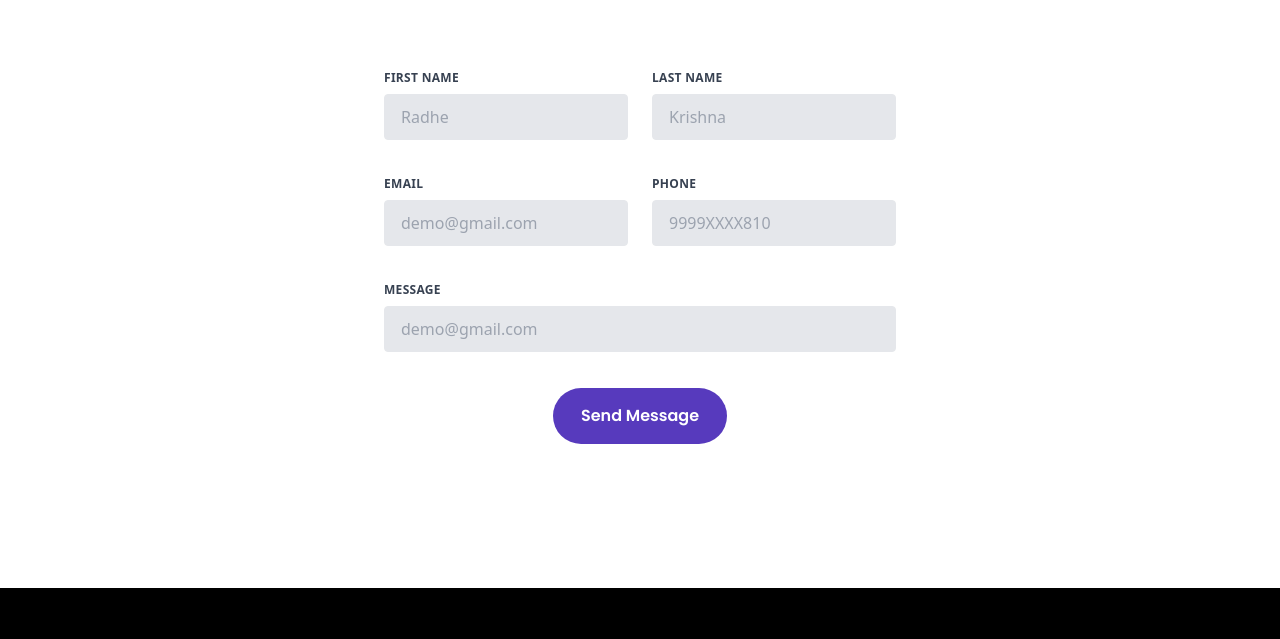
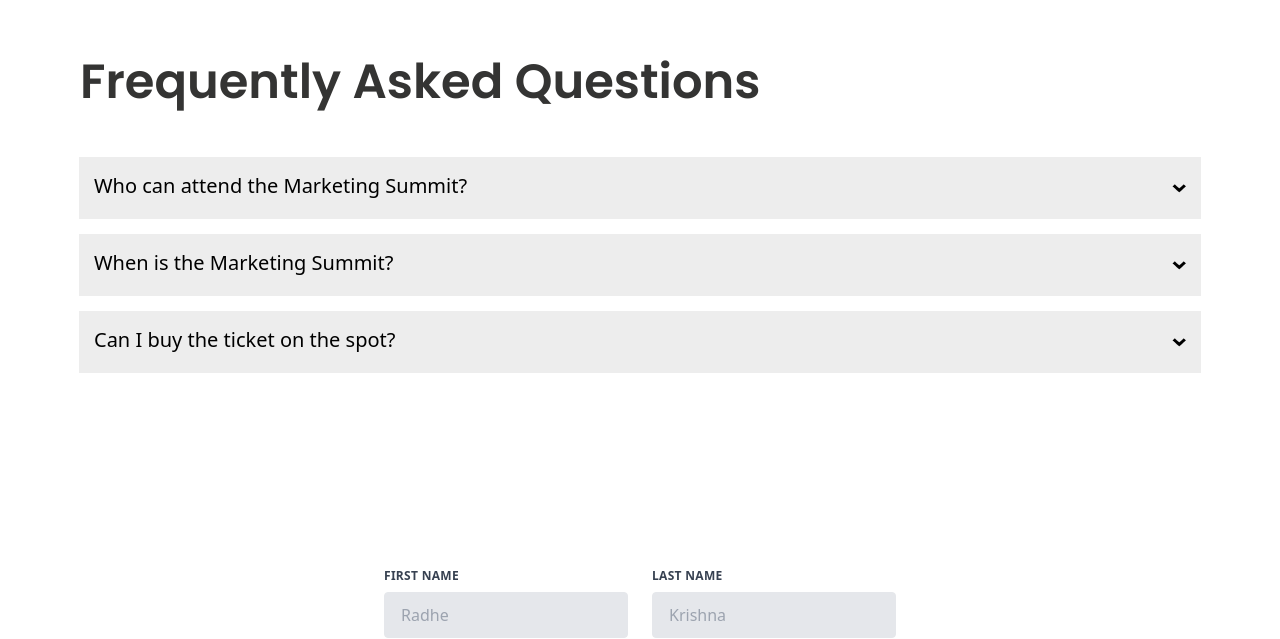
Before and after one commit to emb6/phc, a Next.js app: page / in a window 1280 px wide. Shown: the part 1323-1962 px from the top of the page. Built offline with nearby package versions, Linux system fonts and the light colour scheme.

Commit message:
added faq

```diff
--- a/app/globals.css
+++ b/app/globals.css
@@ -25,3 +25,71 @@ body {
     )
     rgb(var(--background-start-rgb));
 }
+
+@layer components {
+  .slick-image-center .slick-track {
+    @apply !flex;
+  }
+
+  .slick-image-center .slick-slide {
+    height: inherit !important;
+  }
+
+  .slick-image-center .slick-slide > div {
+    @apply flex h-full;
+  }
+
+  a.addeventatc {
+    @apply !shadow-none !block !p-0 !border-none !rounded-none !mr-2 !rounded-br-lg !bg-[#EAEAEA] !z-10;
+  }
+
+  /* Faq */
+  .faqs {
+    width: 100%;
+    margin: 0 auto;
+    padding: 15px;
+  }
+  .faq {
+    margin: 15px;
+    padding: 15px;
+    background: #ededed;
+  }
+  .faqs .faq .faq-question {
+    position: relative;
+    font-size: 20px;
+    padding-right: 80px;
+    transition: all 0.4s ease;
+  }
+  .faqs .faq .faq-question::after {
+    @apply inset-y-0 absolute right-0;
+    content: var(--bg-image);
+    transition: all 0.2s ease;
+  }
+
+  .faqs .faq .faq-answer {
+    opacity: 0;
+    max-height: 0;
+    overflow: hidden;
+    transition: all 0.2s ease;
+  }
+
+  .faqs .faq.open .faq-question {
+    margin-bottom: 15px;
+  }
+
+  .faqs .faq.open .faq-question::after {
+    @apply origin-center rotate-180;
+    content: var(--bg-image);
+  }
+
+  .faqs .faq.open .faq-answer {
+    max-height: 1000px;
+    opacity: 1;
+  }
+}
+
+.react-tabs__tab--selected {
+  border-color: white !important;
+  border-radius: 5px 5px 0 0 !important;
+  border-bottom: 5px solid #10a64a !important;
+}
--- a/app/page.js
+++ b/app/page.js
@@ -5,6 +5,8 @@ import Footer from "@/components/Footer";
 import Hero from "@/components/Hero/Hero";
 import Form from "@/components/Form";
 import Perks from "@/components/Perks";
+import Faq from "@/components/Faq";
+import { faq } from "../constant/faq.constant";
 
 const inter = Inter({ subsets: ["latin"] });
 
@@ -14,6 +16,7 @@ export default function Home() {
       <Header />
       <Hero />
       <Perks />
+      <Faq data={faq} />
       <Form />
       <Footer />
     </>
--- /dev/null
+++ b/components/Faq/Faq.jsx
@@ -0,0 +1,22 @@
+"use client";
+import React, { useEffect } from "react";
+
+const FAQ = ({ faq, index, toggleFAQ }) => {
+  useEffect(() => {
+    const declaration = document.documentElement.style;
+    declaration.setProperty("--bg-image", `url("/down_arrow.png")`);
+  }, []);
+
+  return (
+    <div
+      className={"faq " + (faq.open ? "open" : "")}
+      key={index}
+      onClick={() => toggleFAQ(index)}
+    >
+      <div className={`faq-question text-xl`}>{faq.question}</div>
+      <div className="faq-answer pt-1">{faq.answer}</div>
+    </div>
+  );
+};
+
+export default FAQ;
--- /dev/null
+++ b/components/Faq/index.js
@@ -0,0 +1,49 @@
+"use client";
+import React, { useState } from "react";
+import FAQ from "./Faq";
+import { Poppins } from "next/font/google";
+
+const poppins = Poppins({
+  subsets: ["latin"],
+  weight: ["100", "300", "400", "500", "600"],
+});
+
+export default function Faq({ data }) {
+  const [faqs, setFaqs] = useState(data);
+
+  const toggleFAQ = (index) => {
+    setFaqs(
+      faqs.map((faq, i) => {
+        if (i === index) {
+          faq.open = !faq.open;
+        } else {
+          faq.open = false;
+        }
+        return faq;
+      })
+    );
+  };
+
+  return (
+    <>
+      <section className="pb-5 lg:py-20 bg-white">
+        <div className="max-w-6xl mx-auto">
+          <div className="px-4 lg:py-2">
+            <h3
+              className={` ${poppins.className} font-semibold text-3xl lg:text-5xl  text-primary-gray mb-5 lg:mb-7`}
+            >
+              Frequently Asked Questions
+            </h3>
+          </div>
+        </div>
+        <div className="max-w-6xl mx-auto ">
+          <div className="faqs p-0">
+            {faqs?.map((faq, index) => (
+              <FAQ faq={faq} index={index} key={index} toggleFAQ={toggleFAQ} />
+            ))}
+          </div>
+        </div>
+      </section>
+    </>
+  );
+}
--- a/components/Form/Form.jsx
+++ b/components/Form/Form.jsx
@@ -149,6 +149,12 @@ export default function Form() {
                   />
                 </div>
               </div>
+              <div class="flex flex-wrap text-start -mx-3 mb-6 px-5">
+                <label class="md:w-2/3 block text-gray-500 font-bold">
+                  <input class="mr-2 leading-tight" type="checkbox" checked />
+                  <span class="text-sm">Send me your newsletter!</span>
+                </label>
+              </div>
               <div class="flex flex-wrap text-center -mx-3 mb-6 ">
                 <div class="w-full px-3">
                   <button
--- /dev/null
+++ b/constant/faq.constant.js
@@ -0,0 +1,17 @@
+export const faq = [
+  {
+    question: "Who can attend the Marketing Summit?",
+    answer:
+      "Marketing professionals, business founders, CXOs, and anyone interested in understand and building marketing can register for the summit. ",
+  },
+  {
+    question: "When is the Marketing Summit?",
+    answer:
+      "Marketing Summit will take place on June 10th, 2023, at Pragati Maidan, New Delhi.",
+  },
+  {
+    question: "Can I buy the ticket on the spot?",
+    answer:
+      "While on-spot registration and tickets will likely be available, we recommend you book your tickets beforehand through our website to avoid the chance of missing out.",
+  },
+];
```
Also changed, not shown: public/down_arrow.png (added).
